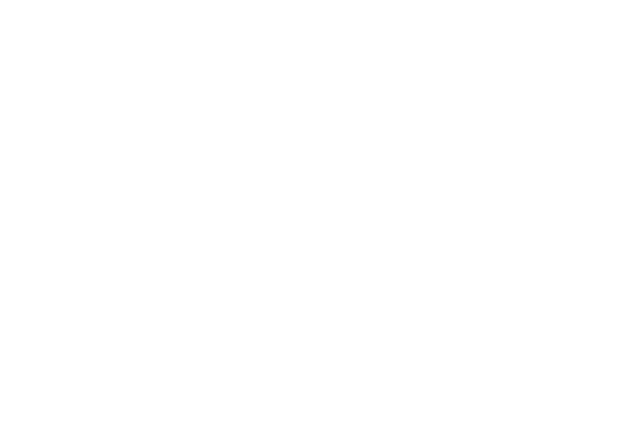
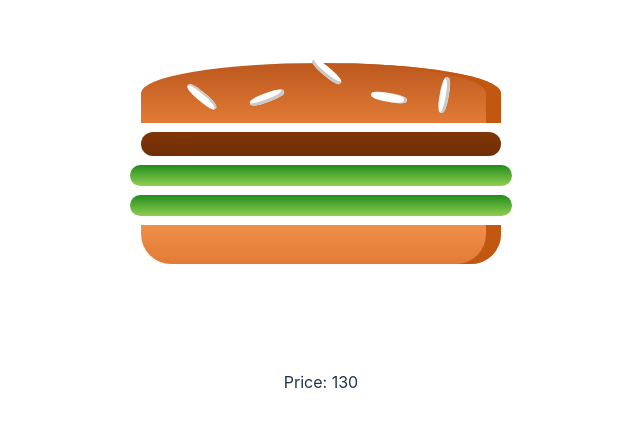
Before and after one commit to bss94/Lab55Burger, a React (Vite) app: page / in a window 1280 px wide. Shown: the part 168-594 px from the top of the page, without its empty margins (319-959 px from the left). Built offline with nearby package versions, Linux system fonts and the light colour scheme.

Commit message:
compleate burgerContainer,burgerPrice,burgerIngredient, add price counter on reduce

```diff
--- a/src/App.tsx
+++ b/src/App.tsx
@@ -1,14 +1,26 @@
-import './burger.css'
-import './App.css'
+import './burger.css';
+import './App.css';
+import {useState} from 'react';
+import IngredientList from './components/IngredientList/IngredientList.tsx';
+import BurgerContainer from './components/BurgerContainer/BurgerContainer.tsx';
+ export interface IngredientsList {
+        name:string;
+        count:number;
+ }
+const App = () => {
+    const [ingredients, setIngredients] = useState<IngredientsList[]>([
+        {name: 'Meat', count: 1},
+        {name: 'Cheese', count: 0},
+        {name: 'Salad', count: 2},
+        {name: 'Bacon', count: 0},
+]);
 
-function App() {
+    return (
+        <>
+            <IngredientList/>
+            <BurgerContainer ingredients={ingredients}/>
+        </>
+    );
+};
 
-
-  return (
-    <>
-
-    </>
-  )
-}
-
-export default App
+export default App;
--- a/src/components/BurgerContainer/BurgerContainer.tsx
+++ b/src/components/BurgerContainer/BurgerContainer.tsx
@@ -1,9 +1,33 @@
 import React from 'react';
+import BurgerPrice from '../BurgerPrice/BurgerPrice.tsx';
+import BurgerIngredient from '../BurgerIngredient/BurgerIngredient.tsx';
+import {IngredientsList} from '../../App.tsx';
 
-const BurgerContainer = () => {
+
+interface Props {
+    ingredients: IngredientsList[];
+}
+
+const BurgerContainer: React.FC<Props> = ({ingredients}) => {
     return (
-        <div>
+        <div className={'burger-cont'}>
+            <div className="Burger">
+                <div className="BreadTop">
+                    <div className="Seeds1"></div>
+                    <div className="Seeds2"></div>
+                </div>
+                {ingredients.map((item) => {
+                    if(item.count>0){
+                        const ingredientsName:string[] = new Array(item.count).fill(item.name);
+                        return ingredientsName.map((el,index)=>{
+                                return <BurgerIngredient name={el} key={String(index + 24)+el}/>
+                            })
+                    }})
+                    }
 
+                <div className="BreadBottom"></div>
+            </div>
+            <BurgerPrice ingredients={ingredients}/>
         </div>
     );
 };
--- a/src/components/BurgerIngredient/BurgerIngredient.tsx
+++ b/src/components/BurgerIngredient/BurgerIngredient.tsx
@@ -1,9 +1,11 @@
 import React from 'react';
 
-const BurgerIngredient = () => {
+interface Props{
+    name:string
+}
+const BurgerIngredient:React.FC<Props> = ({name}) => {
     return (
-        <div>
-
+        <div className={name}>
         </div>
     );
 };
--- a/src/components/BurgerPrice/BurgerPrice.tsx
+++ b/src/components/BurgerPrice/BurgerPrice.tsx
@@ -1,9 +1,21 @@
 import React from 'react';
+import {IngredientsList} from '../../App.tsx';
+import INGREDIENTS from '../../lib/Ingredients.ts';
 
-const BurgerPrice = () => {
+
+interface Props {
+    ingredients: IngredientsList[];
+}
+const BurgerPrice:React.FC<Props> = ({ingredients}) => {
+    const price = () =>{
+        return ingredients.reduce((acc, rec)=>{
+            const ingredient = INGREDIENTS.filter((el)=>el.name === rec.name)
+            return acc + ingredient[0].price * rec.count;
+        },30)
+    }
     return (
         <div>
-
+            <p>Price: {price()}</p>
         </div>
     );
 };
--- a/src/components/IngredientList/IngredientList.tsx
+++ b/src/components/IngredientList/IngredientList.tsx
@@ -1,8 +1,10 @@
 import React from 'react';
 
-const IngredientList = () => {
+interface Props{
+}
+const IngredientList:React.FC<Props> = () => {
     return (
-        <div>
+        <div className={'ingredients-list'}>
 
         </div>
     );
--- a/src/components/IngredientsItem/IngredientsItem.tsx
+++ b/src/components/IngredientsItem/IngredientsItem.tsx
@@ -1,8 +1,10 @@
 import React from 'react';
 
-const IngredientsItem = () => {
+interface Props{
+}
+const IngredientsItem:React.FC<Props> = () => {
     return (
-        <div>
+        <div className={'list-item'}>
 
         </div>
     );
```
